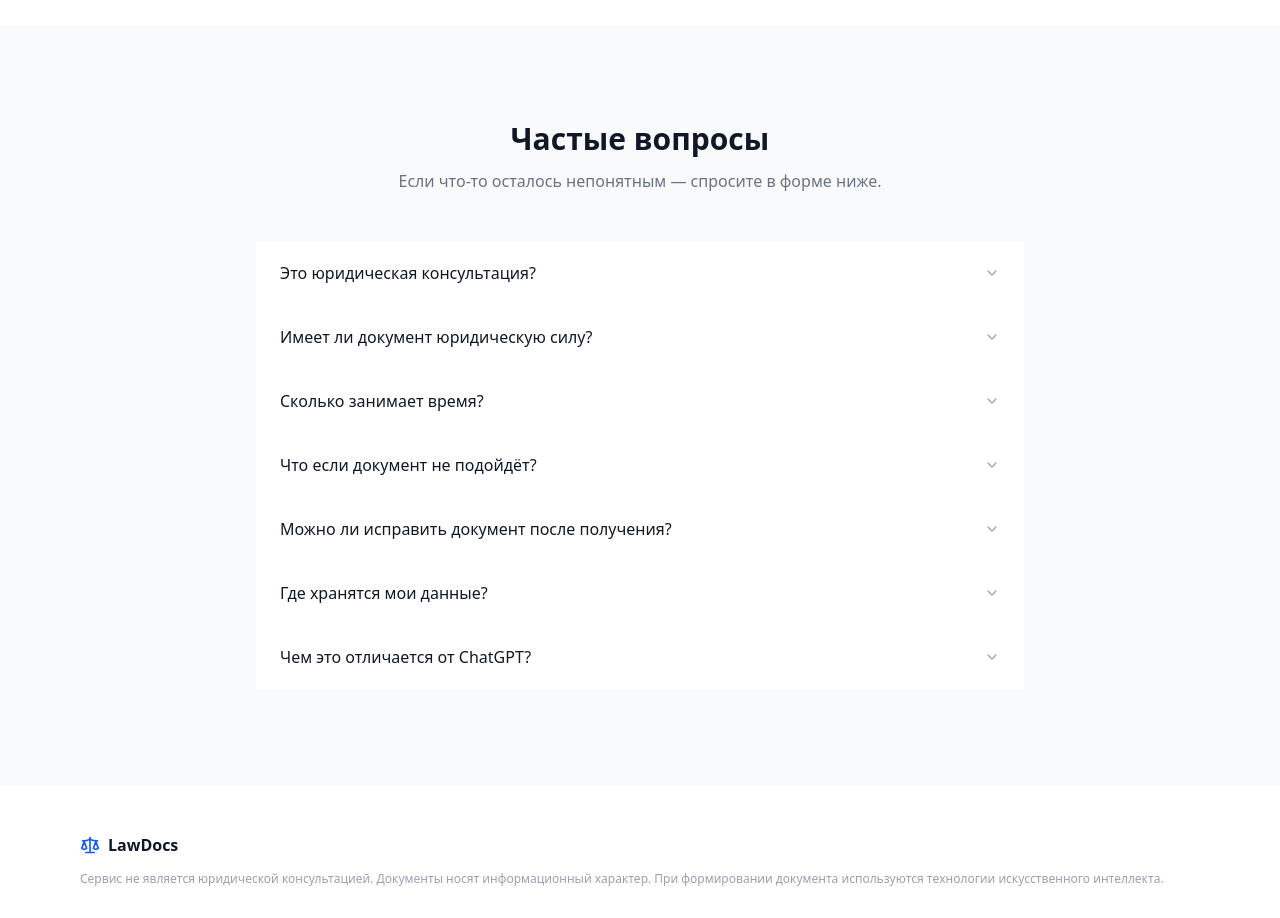
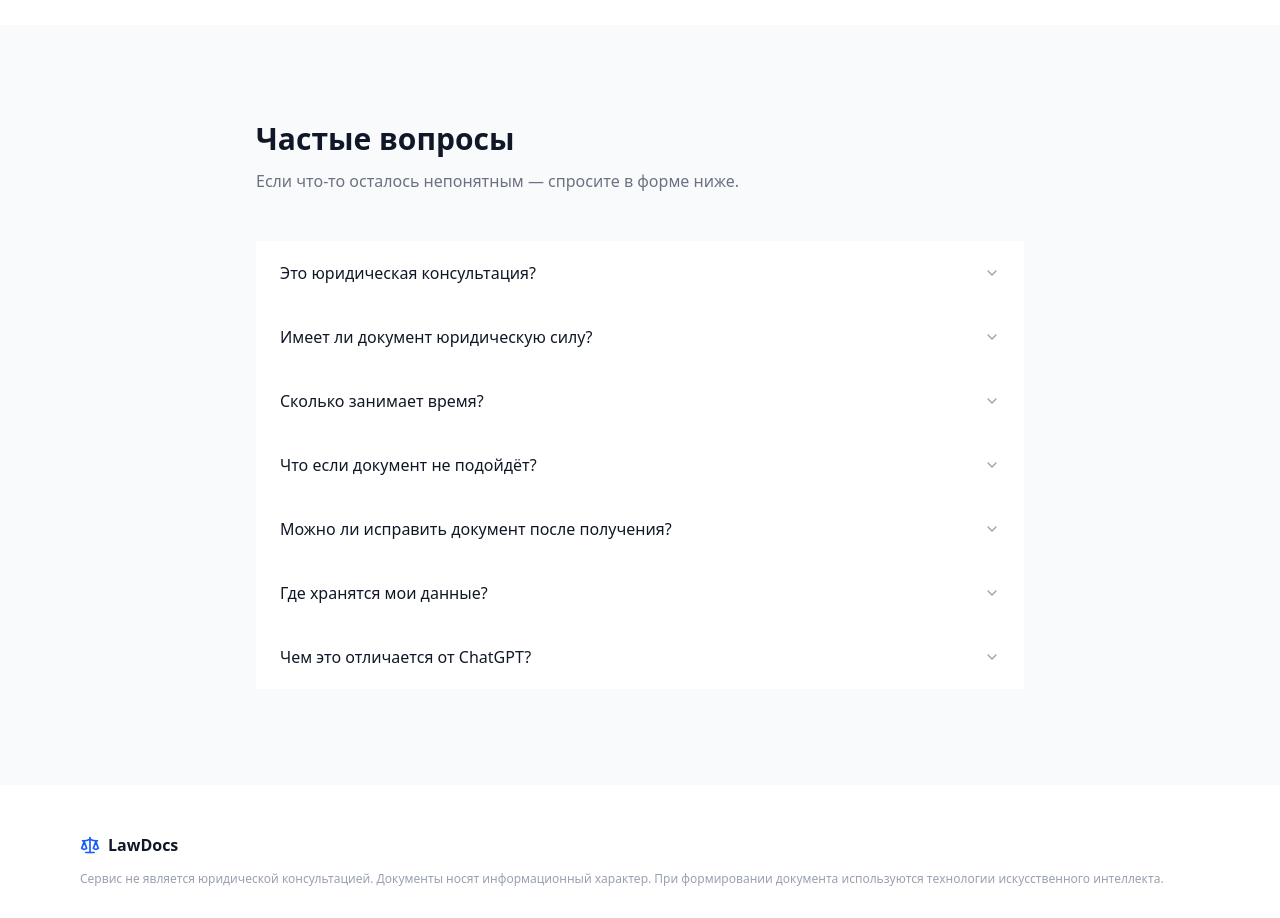
Before and after one commit to SpiritusMalus/LawDocs, a Next.js app in the folder frontend/: page / in a window 1280 px wide. Shown: the part 5180-6098 px from the top of the page. Built offline with nearby package versions, Linux system fonts and the light colour scheme; no server answers.

Commit message:
style(design): FINDING-005 — левое выравнивание заголовка FAQ

```diff
--- a/frontend/components/landing/faq.tsx
+++ b/frontend/components/landing/faq.tsx
@@ -8,7 +8,7 @@ export function Faq() {
   return (
     <section className="bg-gray-50 border-y border-gray-100 py-24 px-4">
       <div className="max-w-3xl mx-auto">
-        <div className="text-center mb-12">
+        <div className="mb-12">
           <h2 className="text-3xl font-bold text-gray-900 mb-3">
             Частые вопросы
           </h2>
```
